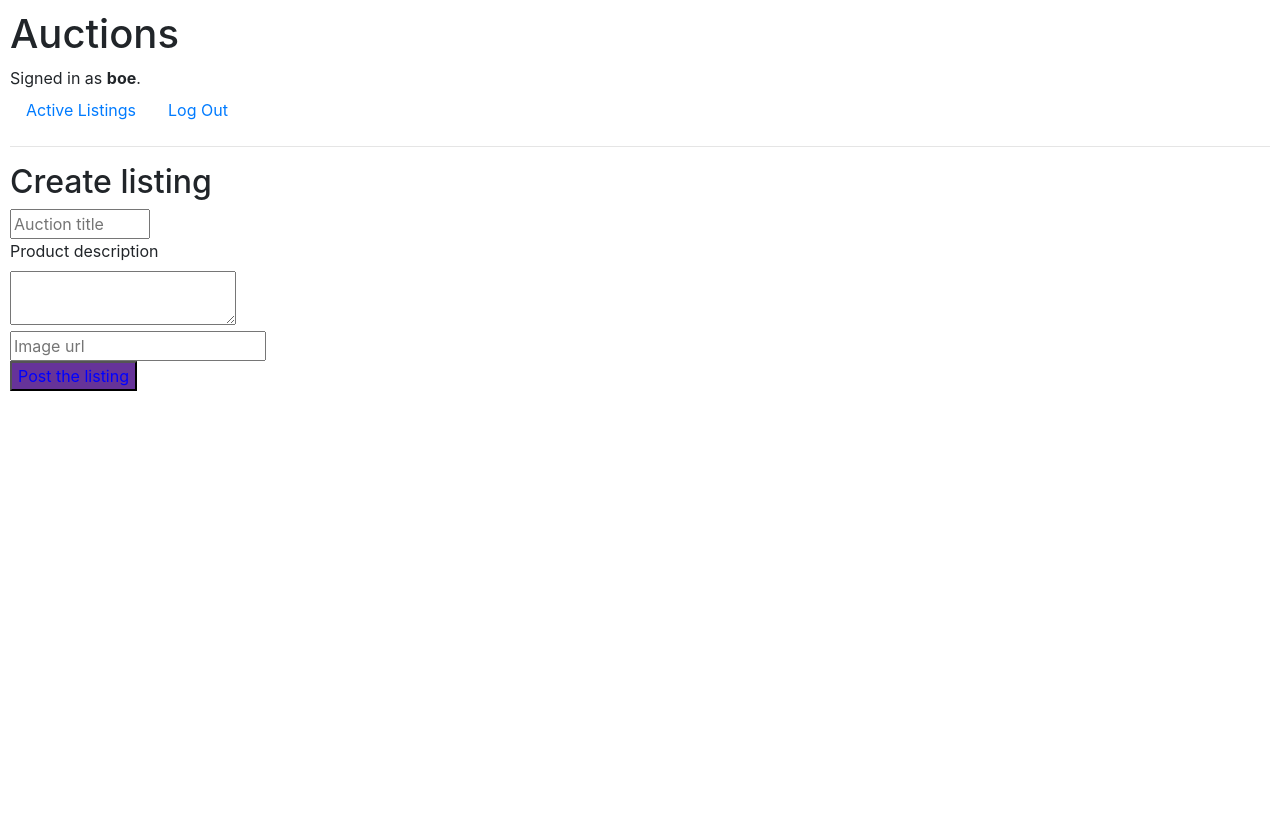
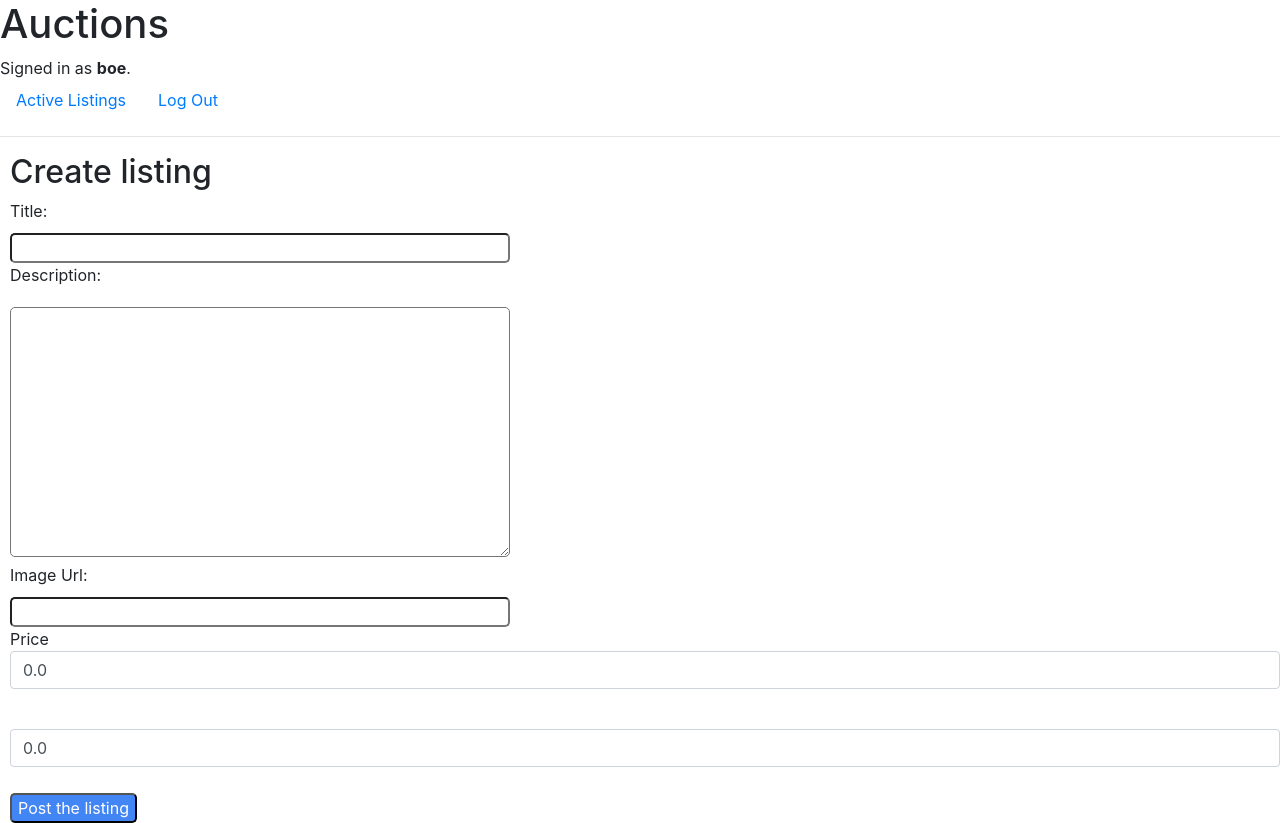
Before and after one commit to constantin-boerescu/Project-2-Commerce-CS50w, a Django app: page /create_listing in a window 1280 px wide. Before the commit the page ends 391 px from the top, so only its background shows below. Run offline with Django 3.2, Linux system fonts and the light colour scheme; a user stored in the database is signed in; some libraries are stand-ins or nearby versions.

Commit message:
Create listing function

```diff
--- /dev/null
+++ b/auctions/forms.py
@@ -0,0 +1,41 @@
+from django import forms
+
+class CreateForm(forms.Form):
+    title = forms.CharField(
+        label='Title',
+        max_length=100,
+        required=True,
+        widget=forms.TextInput(attrs={'class':'auct_title', 'placehoder':'Title'}))
+
+
+    description = forms.CharField(
+        label='Description',
+        widget=forms.Textarea(attrs={'class':'text_area', 'placehoder':'Description'}))
+
+    img_url = forms.CharField(
+        label='Image Url',
+        max_length=2048,
+        required=False,
+        widget=forms.TextInput(attrs={'class':'auct_title', 'placehoder':'Image url'}))
+    price = forms.DecimalField(
+        label='Price',
+        required=False,
+        initial=0.00,
+        widget=forms.NumberInput(attrs={
+            'class': 'form-control form-group',
+            'placeholder': 'Estimated price (optional)',
+            'min': '0.1',
+            'max': '999999999.99',
+            'step': '0.1'
+        }))
+    start_bid = forms.DecimalField(
+        label='start_bid',
+        required=False,
+        initial=0.00,
+        widget=forms.NumberInput(attrs={
+            'class': 'form-control form-group',
+            'placeholder': 'start_bid price (optional)',
+            'min': '0.1',
+            'max': '999999999.99',
+            'step': '0.1'
+        }))
--- a/auctions/models.py
+++ b/auctions/models.py
@@ -14,10 +14,10 @@ class Category(models.Model):
 
 class AuctionListing(models.Model):
     title = models.CharField(max_length=64)
-    price = models.DecimalField(max_digits=10, decimal_places=2)
+    price = models.DecimalField(max_digits=10, decimal_places=2, blank=True, null=True)
     starting_bid = models.DecimalField(max_digits=10, decimal_places=2)
     description = models.CharField(max_length=640)
-    image_url = models.CharField(max_length=2048)
+    image_url = models.CharField(max_length=2048, blank=True)
     owner = models.ForeignKey(User, on_delete=models.CASCADE)
 
     def __str__(self):
--- /dev/null
+++ b/auctions/static/auctions/style.css
@@ -0,0 +1,26 @@
+
+.containerz{
+    margin-left: 10px;
+}
+.auct_title, .img_url{
+    width: 500px;
+    height: 30px;
+    margin-top: 10px;
+    border-radius: 5px;
+}
+.text_area{
+    width: 500px;
+    height: 250px;
+    border-radius: 5px;
+    margin-top: 20px;
+}
+.submit_btn{
+    margin-top: 10px;
+    border-radius: 5px;
+    background-color: #4285F4;
+    color: white;
+
+}
+.desc_lable{
+    margin-top: 30px;
+}
--- a/auctions/static/auctions/styles.css
+++ /dev/null
@@ -1,11 +0,0 @@
-body {
-    padding: 10px;
-}
-.auct_title{
-    width: 140px;
-    height: 30px;
-}
-.submit_btn{
-    color: blue;
-    background-color: rebeccapurple;
-}
--- a/auctions/templates/auctions/create_listing.html
+++ b/auctions/templates/auctions/create_listing.html
@@ -1,19 +1,28 @@
 {% extends "auctions/layout.html" %}
 
 {% block body %}
+    <div class="containerz">
         <h2>Create listing</h2>
-    <form action = "{ url 'create_listing'}">
+        <form action = "{% url 'create_listing'%}" method="POST">
             {% csrf_token %}
-        <input type="text" placeholder="Auction title" name="title" class="auct_title">
+            {{form.title.label}}:
             <br>
-        <label for="descripton_area">Product description</label>
+            {{form.title}}
             <br>
-        <textarea id="descripton_area" name="description"></textarea>
+            {{form.description.label}}:
             <br>
-        <input type="text" placeholder="Image url" name="image_url">
+            {{form.description}}
             <br>
+            {{form.img_url.label}}:
+            <br>
+            {{form.img_url}}
+            <br>
+            {{form.price.label}}
+            <br>
+            {{form.price}}
+            <br>
+            {{form.start_bid}}
             <input class="submit_btn" type="submit" value="Post the listing">
-
         </form>
-
+    </div>
 {% endblock %}
--- a/auctions/templates/auctions/layout.html
+++ b/auctions/templates/auctions/layout.html
@@ -5,7 +5,7 @@
     <head>
         <title>{% block title %}Auctions{% endblock %}</title>
         <link rel="stylesheet" href="https://stackpath.bootstrapcdn.com/bootstrap/4.4.1/css/bootstrap.min.css" integrity="sha384-Vkoo8x4CGsO3+Hhxv8T/Q5PaXtkKtu6ug5TOeNV6gBiFeWPGFN9MuhOf23Q9Ifjh" crossorigin="anonymous">
-        <link href="{% static 'auctions/styles.css' %}" rel="stylesheet">
+        <link href="{% static 'auctions/style.css' %}" rel="stylesheet">
     </head>
     <body>
         <h1>Auctions</h1>
--- a/auctions/views.py
+++ b/auctions/views.py
@@ -4,10 +4,11 @@ from django.http import HttpResponse, HttpResponseRedirect
 from django.shortcuts import render
 from django.urls import reverse
 
-from .models import User
+from .models import User, AuctionListing
 
 from django.contrib.auth.decorators import login_required
 
+from .forms import CreateForm
 
 def index(request):
     return render(request, "auctions/index.html")
@@ -68,7 +69,39 @@ def register(request):
 def create_listing(request):
     '''Let the user to make a new listing'''
     if request.method == "GET":
-        return render(request, "auctions/create_listing.html")
+        form = CreateForm()
+        return render(request, "auctions/create_listing.html",{
+            "form":form
+        })
 
     else:
-        pass
+
+        form = CreateForm(request.POST)
+
+        if form.is_valid():
+            title=form.cleaned_data["title"]
+            description=form.cleaned_data["description"]
+            img_url=form.cleaned_data["img_url"]
+            price=form.cleaned_data["price"]
+            starting_bid=form.cleaned_data["start_bid"]
+            auctions = AuctionListing(
+            owner=request.user,
+            title=title,
+            description=description,
+            image_url=img_url,
+            price=price,
+            starting_bid=starting_bid)
+            auctions.save()
+            print(f"{title} {description} {img_url}")
+            return render(request, "auctions/thanks.html",{
+                    "title":title,
+                    "description":description,
+                    "img_url":img_url,
+                })
+        else:
+            form = CreateForm()
+            return render(request, "auctions/thanks.html",{
+                    "title":title,
+                    "description":description,
+                    "img_url":img_url,
+                })
```
Also changed, not shown: auctions/templates/auctions/thanks.html (added, +9 -0 lines), db.sqlite3. Lines whose indentation alone changed are shown as unchanged.
